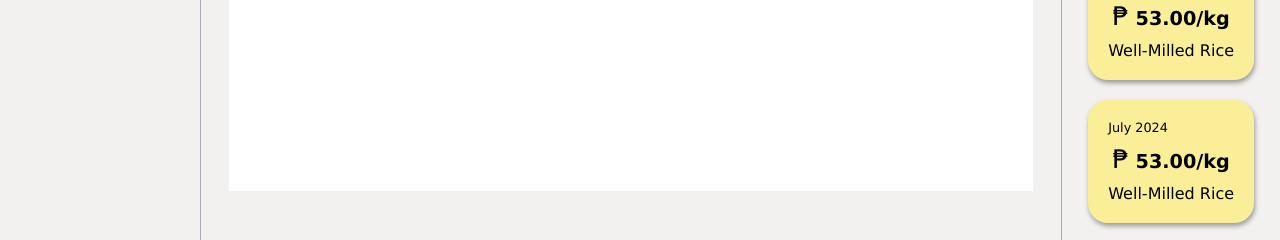
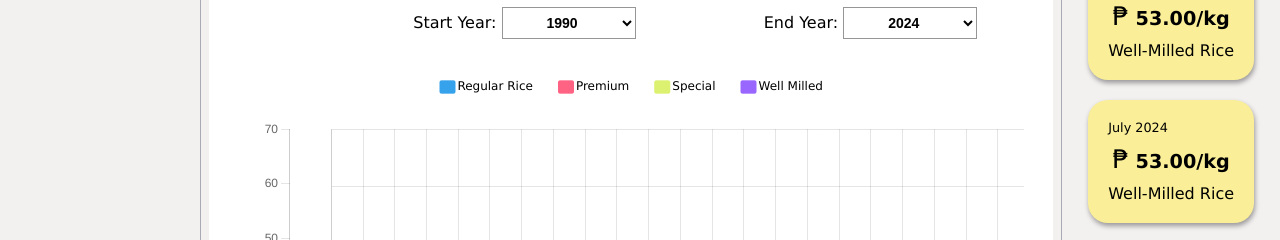
Before and after one commit to Kristel-Salazar/Rice-Price-Prediction, a website: page index.html in a window 1280 px wide. Shown: the part 405-645 px from the top of the page. Drawn offline with nearby package versions, Linux system fonts and the light colour scheme; some icons are missing.

Commit message:
Functional historical graph in Home page

```diff
--- a/css/home.css
+++ b/css/home.css
@@ -333,10 +333,10 @@ body {
 
 /* dropdown year menu */
 select {
-  padding: 8px 40px;
+  padding: 6px 40px;
   background-color: #fff;
   border-color: #969696;
-  font-size: 18px;
+  font-size: 14px;
   font-weight: bold;
 }
 /* graph container and its content */
@@ -472,6 +472,55 @@ select {
 .header {
   display: none;
 }
+
+/* CHART  */
+.label-container {
+  display: flex;
+  align-items: center; /* Vertically center items */
+  justify-content: center; /* Horizontally center items */
+  text-align: center;
+  padding-top: 40px;
+  gap: 25px;
+}
+.label-container .container1 {
+  display: flex;
+  padding: 0px;
+  margin: 0px;
+  background-color: none;
+  gap: 2px;
+}
+
+.label-container .container1 p {
+  font-size: 12px;
+}
+
+.chart-container {
+  width: 100%;
+  padding: 20px;
+  border: none;
+  background: none;
+  margin-bottom: 20px;
+  overflow-x: auto; /* Allow horizontal scrolling */
+  display: flex;
+}
+canvas {
+  width: 100%; /* Allow the canvas to be responsive */
+  height: 100%;
+}
+.chart-small {
+  width: 51px;
+}
+.chart-large {
+  width: 90%;
+  overflow-x: scroll;
+}
+
+.box {
+  width: calc(500vh - 51px);
+  height: 500px;
+}
+
+/* CHART ENDS */
 
 /* Responsive Design for Mobile View */
 @media (max-width: 768px) {
@@ -950,4 +999,30 @@ select {
     color: #333;
   }
   /* FOOTER CONTAINER AND ITS CONTENTS ENDS */
+
+  /* chart */
+  .chart-container {
+    width: 90%;
+    padding: 20px;
+  }
+  canvas {
+    width: 100%; /* Allow the canvas to be responsive */
+    height: 100%;
+  }
+  .chart-small {
+    width: 51px;
+    padding-top: 20px;
+    padding-bottom: 2px;
+  }
+  .chart-large {
+    width: 80%;
+    padding: 20px;
+    overflow-x: scroll;
+  }
+
+  .box {
+    width: calc(500vh - 51px);
+    height: 500px;
+  }
+  /* chart ends */
 }
--- a/index.html
+++ b/index.html
@@ -7,6 +7,10 @@
     <link rel="stylesheet" href="./css/home.css" />
     <script src="https://cdn.jsdelivr.net/npm/chart.js"></script>
     <script src="./node_modules/chart.js/dist/chart.umd.js"></script>
+    <link
+      rel="stylesheet"
+      href="https://cdn-uicons.flaticon.com/2.6.0/uicons-solid-straight/css/uicons-solid-straight.css"
+    />
   </head>
   <body>
     <section class="layout">
@@ -150,6 +154,7 @@
                 max-height: fit-content;
                 background-color: #fff;
                 padding-top: 20px;
+                padding: 20px;
                 text-align: center;
               "
             >
@@ -158,28 +163,52 @@
                 <div class="grow1">
                   <div class="year-container">
                     Start Year:
-                    <select name="year-options" id="">
-                      <option value="2024">2024</option>
-                      <option value="2023">2023</option>
-                      <option value="2022">2022</option>
-                      <option value="2021">2021</option>
-                    </select>
+                    <select name="year-options" id="startYear"></select>
                   </div>
                 </div>
                 <div class="grow1">
                   <div class="year-container">
                     End Year:
-                    <select name="year-options" id="">
-                      <option value="2024">2024</option>
-                      <option value="2023">2023</option>
-                      <option value="2022">2022</option>
-                      <option value="2021">2021</option>
-                    </select>
+                    <select name="year-options" id="endYear"></select>
                   </div>
                 </div>
               </section>
-              <div style="width: 95%; padding: 20px">
-                <canvas id="line-chart"></canvas>
+              <div class="label-container">
+                <div class="container1">
+                  <i
+                    class="fi fi-ss-no-people"
+                    style="color: rgba(54, 162, 235, 1)"
+                  ></i>
+                  <p>Regular Rice</p>
+                </div>
+                <div class="container1">
+                  <i
+                    class="fi fi-ss-no-people"
+                    style="color: rgba(255, 99, 132, 1)"
+                  ></i>
+                  <p>Premium</p>
+                </div>
+                <div class="container1">
+                  <i class="fi fi-ss-no-people" style="color: #dcf16f"></i>
+                  <p>Special</p>
+                </div>
+                <div class="container1">
+                  <i
+                    class="fi fi-ss-no-people"
+                    style="color: rgba(153, 102, 255, 1)"
+                  ></i>
+                  <p>Well Milled</p>
+                </div>
+              </div>
+              <div class="chart-container">
+                <div class="chart-small">
+                  <canvas id="line-chart1"></canvas>
+                </div>
+                <div class="chart-large">
+                  <div class="box">
+                    <canvas id="line-chart2"></canvas>
+                  </div>
+                </div>
               </div>
             </div>
           </div>
@@ -284,23 +313,10 @@
         </div>
       </div>
     </section>
-
-    <script>
-      // JavaScript function to toggle menu display
-      function toggleMenu() {
-        const menuContent = document.getElementById("mySidenav");
-        menuContent.style.width =
-          menuContent.style.width === "250px" ? "0px" : "250px";
-      }
-
-      document.querySelectorAll(".nav-link").forEach((link) => {
-        link.addEventListener("click", function () {
-          document
-            .querySelectorAll(".nav-link")
-            .forEach((link) => link.classList.remove("active"));
-          this.classList.add("active");
-        });
-      });
-    </script>
+    <script
+      type="text/javascript"
+      src="https://cdn.jsdelivr.net/npm/chart.js/dist/chart.umd.min.js"
+    ></script>
+    <script src="./js/home.js"></script>
   </body>
 </html>
--- /dev/null
+++ b/js/home.js
@@ -0,0 +1,313 @@
+// CHART AND ITS CONFIGURATIONS
+let myChart1, myChart2;
+const uniqueYears = new Set();
+const riceData = {
+  premium: [],
+  regular: [],
+  special: [],
+  wellMilled: [],
+};
+
+// Function to get data from a given URL
+async function getData(url, type) {
+  try {
+    const response = await fetch(url);
+    if (!response.ok) {
+      throw new Error("Network response was not ok");
+    }
+    const dataset = await response.text();
+    const data = dataset.split("\n");
+
+    let lastValidPrice = null; // Variable to hold the last valid price
+
+    data.forEach((row, index) => {
+      if (index === 0) return; // Skip header
+      const col = row.split(",");
+      if (col.length > 3) {
+        const year = col[1];
+        const month = parseInt(col[2]);
+        let price = parseFloat(col[3]);
+        const label = `${year}-${month < 10 ? "0" : ""}${month}`;
+
+        // If price is 0.00, replace it with the last valid price
+        if (price === 0) {
+          price = lastValidPrice;
+        } else {
+          lastValidPrice = price; // Update last valid price
+        }
+
+        // Store data
+        riceData[type].push({ year, month, price, label });
+        uniqueYears.add(year);
+      }
+    });
+  } catch (error) {
+    console.error("There has been a problem with your fetch operation:", error);
+  }
+}
+
+// Setup and render combined chart
+async function setupChart() {
+  await getData(
+    "https://raw.githubusercontent.com/Kristel-Salazar/Rice-Price-Prediction/2ef7463429831a86fa6eb9ea1ed3f48a92198f80/datasets/reduced_premium_rice.csv",
+    "premium"
+  );
+  await getData(
+    "https://raw.githubusercontent.com/Kristel-Salazar/Rice-Price-Prediction/2ef7463429831a86fa6eb9ea1ed3f48a92198f80/datasets/reduced_regular_milled_rice.csv",
+    "regular"
+  );
+  await getData(
+    "https://raw.githubusercontent.com/Kristel-Salazar/Rice-Price-Prediction/2ef7463429831a86fa6eb9ea1ed3f48a92198f80/datasets/reduced_special_rice.csv",
+    "special"
+  );
+  await getData(
+    "https://raw.githubusercontent.com/Kristel-Salazar/Rice-Price-Prediction/2ef7463429831a86fa6eb9ea1ed3f48a92198f80/datasets/reduced_well_milled_rice.csv",
+    "wellMilled"
+  );
+
+  populateYearDropdowns();
+  updateChart();
+}
+
+// Populate year dropdowns
+function populateYearDropdowns() {
+  const startYearSelect = document.getElementById("startYear");
+  const endYearSelect = document.getElementById("endYear");
+
+  const yearsArray = Array.from(uniqueYears).sort();
+
+  yearsArray.forEach((year) => {
+    const option = document.createElement("option");
+    option.value = year;
+    option.textContent = year;
+    startYearSelect.appendChild(option.cloneNode(true)); // Add to start year dropdown
+    endYearSelect.appendChild(option); // Add to end year dropdown
+  });
+
+  // Set the latest year as the default value for the end year dropdown
+  endYearSelect.value = yearsArray[yearsArray.length - 1];
+}
+
+// Update chart based on selected years
+function updateChart() {
+  const startYear = parseInt(document.getElementById("startYear").value);
+  const endYear = parseInt(document.getElementById("endYear").value);
+
+  const filteredData1 = {
+    labels: [],
+    datasets: [],
+  };
+
+  const filteredData2 = {
+    labels: [],
+    datasets: [],
+  };
+
+  const datasetColors1 = {
+    premium: {
+      backgroundColor: "rgba(255, 99, 132, 0)",
+      borderColor: "rgba(255, 99, 132, 1)",
+      borderWidth: 1,
+    },
+    regular: {
+      backgroundColor: "rgba(54, 162, 235, 0)",
+      borderWidth: 1,
+      borderColor: "rgba(54, 162, 235, 1)",
+    },
+    special: {
+      backgroundColor: "rgba(75, 192, 192, 0)",
+      borderWidth: 1,
+      borderColor: "rgba(75, 192, 192, 1)",
+    },
+    wellMilled: {
+      backgroundColor: "rgba(153, 102, 255, 0)",
+      borderWidth: 1,
+      borderColor: "rgba(153, 102, 255, 1)",
+    },
+  };
+  const datasetColors2 = {
+    premium: {
+      backgroundColor: "rgba(255, 99, 132, 0.2)",
+      borderColor: "rgba(255, 99, 132, 1)",
+      borderWidth: 2,
+    },
+    regular: {
+      backgroundColor: "rgba(54, 162, 235, 0.2)",
+      borderWidth: 2,
+      borderColor: "rgba(54, 162, 235, 1)",
+    },
+    special: {
+      backgroundColor: "#dcf16f",
+      borderWidth: 2,
+      borderColor: "#dcf16f",
+    },
+    wellMilled: {
+      backgroundColor: "rgba(153, 102, 255, 0.2)",
+      borderWidth: 2,
+      borderColor: "rgba(153, 102, 255, 1)",
+    },
+  };
+
+  // Clear previous data
+  filteredData1.labels = [];
+  filteredData1.datasets = [];
+  filteredData2.labels = [];
+  filteredData2.datasets = [];
+
+  Object.keys(riceData).forEach((type) => {
+    const prices1 = riceData[type].filter((item) => {
+      const year = parseInt(item.year);
+      return year >= startYear && year <= endYear;
+    });
+
+    if (prices1.length > 0) {
+      filteredData1.labels = prices1.map((item) => item.label); // Now use the 'label' (year-month)
+      filteredData1.datasets.push({
+        label: `${type.charAt(0).toUpperCase() + type.slice(1)} Rice Prices`,
+        data: prices1.map((item) => item.price),
+        ...datasetColors1[type],
+        borderWidth: 0,
+      });
+    }
+
+    const prices2 = riceData[type].filter((item) => {
+      const year = parseInt(item.year);
+      return year >= startYear && year <= endYear;
+    });
+
+    if (prices2.length > 0) {
+      filteredData2.labels = prices2.map((item) => item.label); // Now use the 'label' (year-month)
+      filteredData2.datasets.push({
+        label: `${type.charAt(0).toUpperCase() + type.slice(1)} Rice Prices`,
+        data: prices2.map((item) => item.price),
+        ...datasetColors2[type],
+        borderWidth: 2,
+      });
+    }
+  });
+
+  if (myChart1) {
+    myChart1.destroy();
+  }
+  if (myChart2) {
+    myChart2.destroy();
+  }
+
+  // Config for the chart1
+  const config1 = {
+    type: "line",
+    data: filteredData1,
+    options: {
+      layout: {
+        padding: {
+          bottom: 50,
+        },
+      },
+      maintainAspectRatio: false,
+      scales: {
+        x: {
+          title: {
+            display: false,
+            text: "Year-Month",
+          },
+        },
+        y: {
+          ticks: {
+            display: true,
+          },
+          grid: {
+            drawTicks: true,
+          },
+          beginAtZero: false,
+          title: {
+            display: false,
+            text: "Price",
+          },
+
+          afterFit: (ctx) => {
+            ctx.width = 40;
+          },
+        },
+      },
+      plugins: {
+        legend: {
+          display: false,
+        },
+        tooltip: {
+          enabled: false,
+        },
+      },
+    },
+  };
+
+  // Config for the chart2
+  const config2 = {
+    type: "line",
+    data: filteredData2,
+    options: {
+      layout: {
+        padding: {
+          bottom: 40,
+          top: 10,
+        },
+      },
+      maintainAspectRatio: false,
+      scales: {
+        x: {
+          ticks: {
+            display: true,
+          },
+          grid: {
+            drawTicks: false,
+          },
+          title: {
+            display: false,
+            text: "Year-Month",
+          },
+        },
+        y: {
+          ticks: {
+            display: false,
+          },
+          grid: {
+            drawTicks: false,
+          },
+          beginAtZero: true,
+          title: {
+            display: false,
+            text: "Price",
+          },
+        },
+      },
+      plugins: {
+        legend: {
+          display: false,
+        },
+        tooltip: {
+          callbacks: {
+            label: function (tooltipItem) {
+              const datasetIndex = tooltipItem.datasetIndex;
+              const price = tooltipItem.raw;
+              return `${Object.keys(riceData)[datasetIndex]} Rice: ${price}`;
+            },
+          },
+        },
+      },
+    },
+  };
+
+  // Render the charts
+  myChart1 = new Chart(document.getElementById("line-chart1"), config1);
+  myChart2 = new Chart(document.getElementById("line-chart2"), config2);
+}
+
+// Add event listeners for dropdowns
+document.getElementById("startYear").addEventListener("change", updateChart);
+document.getElementById("endYear").addEventListener("change", updateChart);
+
+// Call the setup function to fetch data and render the chart
+setupChart();
+
+// Instantly assign Chart.js version
+const chartVersion = document.getElementById("chartVersion");
+chartVersion.innerText = Chart.version;
```
